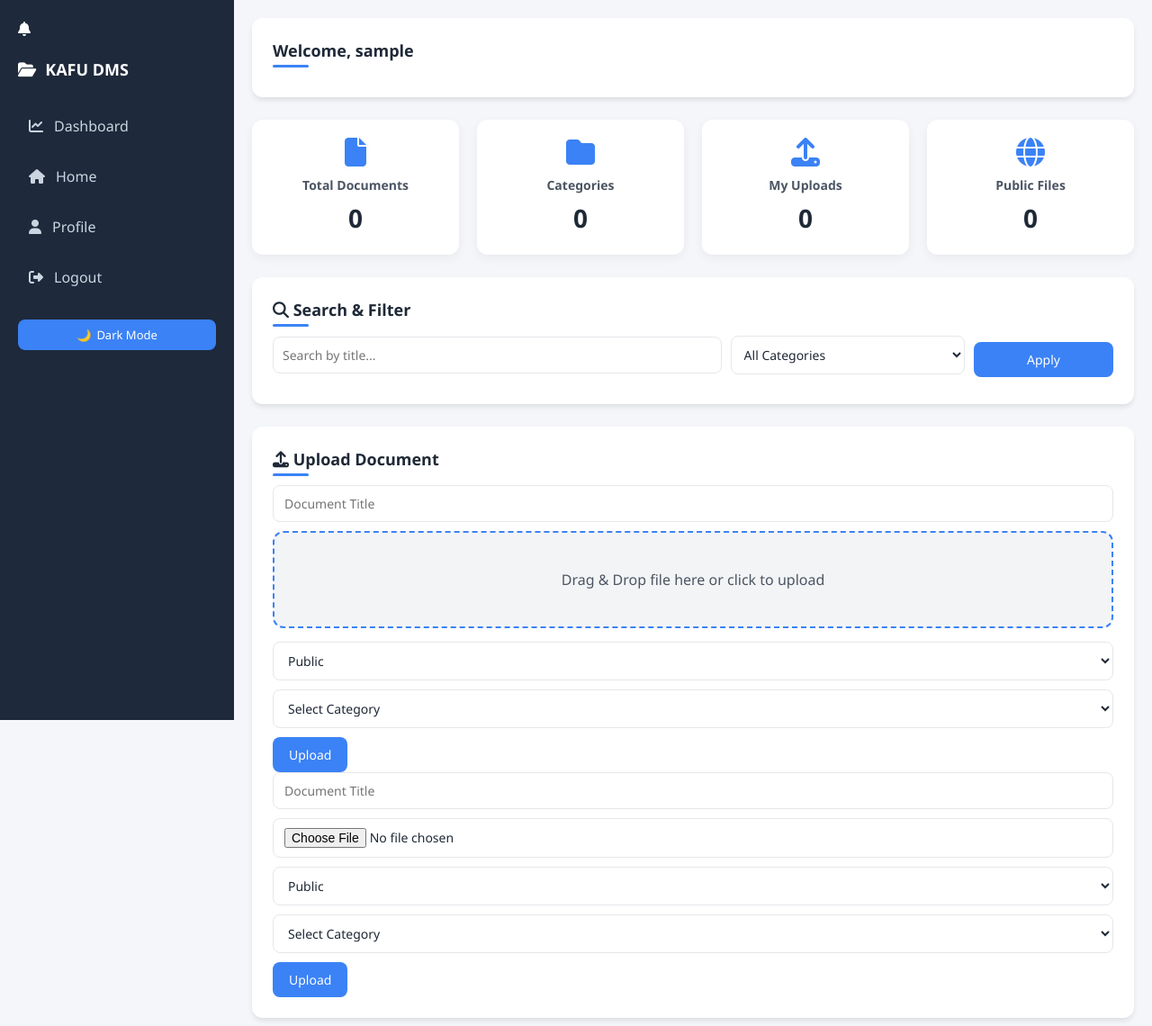
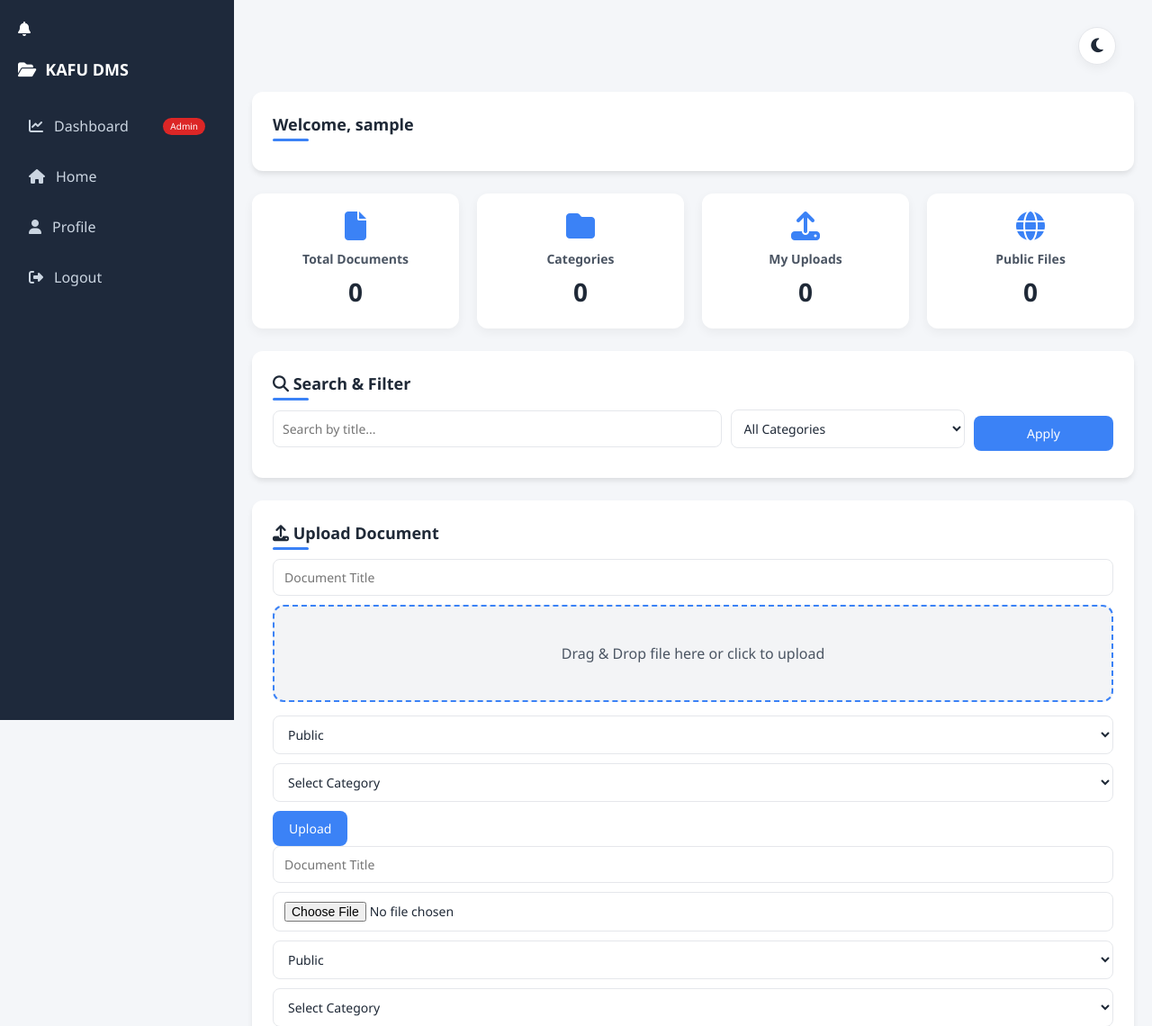
Before and after one commit to zablon105/kafu-dms-project, a Django app: page / in a window 1280 px wide. Shown: the top 1140 px of the page at 90% size. Run offline with Django 5.2, Linux system fonts and the light colour scheme; the visitor is signed in with stand-in values (Sample User, id 1); data comes from the database, SQL or seed files in the repository; data that the repository does not hold is empty.

Commit message:
Add role icons in sidebar and move dark mode to top-right corner

```diff
--- a/static/css/dashboard.css
+++ b/static/css/dashboard.css
@@ -541,3 +541,75 @@ td {
     from { opacity: 0; transform: translateX(50px); }
     to { opacity: 1; transform: translateX(0); }
 }
+
+/* ===== TOP BAR DARK MODE ICON STYLES ===== */
+.top-bar {
+    display: flex;
+    justify-content: flex-end;
+    align-items: center;
+    padding: 10px 20px;
+    margin-bottom: 20px;
+}
+
+.dark-mode-icon {
+    background: var(--card-bg);
+    border: 1px solid var(--border);
+    border-radius: 50%;
+    width: 42px;
+    height: 42px;
+    display: flex;
+    align-items: center;
+    justify-content: center;
+    cursor: pointer;
+    transition: all 0.3s ease;
+    color: var(--text-primary);
+    font-size: 18px;
+    box-shadow: var(--shadow);
+}
+
+.dark-mode-icon:hover {
+    transform: rotate(15deg);
+    background: var(--primary);
+    color: white;
+    border-color: var(--primary);
+}
+
+.dark-mode-icon:active {
+    transform: scale(0.95);
+}
+
+/* Role badge in sidebar */
+.role-badge-sidebar {
+    margin-left: auto;
+    font-size: 10px;
+    padding: 2px 8px;
+    border-radius: 20px;
+    background: rgba(255,255,255,0.15);
+    color: white;
+}
+
+.role-badge-sidebar.admin {
+    background: #dc2626;
+}
+
+.role-badge-sidebar.staff {
+    background: #16a34a;
+}
+
+.role-badge-sidebar.student {
+    background: #3b82f6;
+}
+
+/* Mobile adjustment for top bar */
+@media (max-width: 768px) {
+    .top-bar {
+        padding: 8px 15px;
+        margin-bottom: 15px;
+    }
+
+    .dark-mode-icon {
+        width: 38px;
+        height: 38px;
+        font-size: 16px;
+    }
+}
--- a/templates/base.html
+++ b/templates/base.html
@@ -8,12 +8,57 @@
 
 <title>KAFU DMS</title>
 
-<link rel="stylesheet" href="{% static 'css/dashboard.css' %}?v=8">
+<link rel="stylesheet" href="{% static 'css/dashboard.css' %}?v=9">
 <link rel="stylesheet" href="https://cdnjs.cloudflare.com/ajax/libs/font-awesome/6.5.0/css/all.min.css">
 <script src="https://cdn.jsdelivr.net/npm/chart.js"></script>
 
 <style>
-    /* Force hamburger button to show on mobile */
+    /* Top Bar with Dark Mode Icon - NEW */
+    .top-bar {
+        display: flex;
+        justify-content: flex-end;
+        align-items: center;
+        padding: 10px 20px;
+        margin-bottom: 20px;
+    }
+
+    .dark-mode-icon {
+        background: var(--card-bg, #ffffff);
+        border: 1px solid var(--border, #e5e7eb);
+        border-radius: 50%;
+        width: 42px;
+        height: 42px;
+        display: flex;
+        align-items: center;
+        justify-content: center;
+        cursor: pointer;
+        transition: all 0.3s ease;
+        color: var(--text-primary, #1f2937);
+        font-size: 18px;
+        box-shadow: var(--shadow, 0 2px 8px rgba(0,0,0,0.05));
+    }
+
+    .dark-mode-icon:hover {
+        transform: rotate(15deg);
+        background: var(--primary, #3b82f6);
+        color: white;
+    }
+
+    /* Role badge in sidebar - NEW */
+    .role-badge-sidebar {
+        margin-left: auto;
+        font-size: 10px;
+        padding: 2px 8px;
+        border-radius: 20px;
+        background: rgba(255,255,255,0.15);
+        color: white;
+    }
+
+    .role-badge-sidebar.admin { background: #dc2626; }
+    .role-badge-sidebar.staff { background: #16a34a; }
+    .role-badge-sidebar.student { background: #3b82f6; }
+
+    /* Force hamburger button to show on mobile - YOUR EXISTING CODE */
     @media (max-width: 768px) {
         .hamburger-btn {
             display: flex !important;
@@ -52,6 +97,12 @@
             margin-left: 0 !important;
             width: 100% !important;
             padding: 15px !important;
+        }
+
+        .top-bar {
+            margin-top: 0;
+            margin-bottom: 15px;
+            padding: 8px 15px;
         }
     }
 
@@ -114,16 +165,19 @@
     <a href="{% url 'admin_dashboard' %}">
         <i class="fa-solid fa-chart-line"></i>
         <span>Dashboard</span>
+        <span class="role-badge-sidebar admin">Admin</span>
     </a>
     {% elif is_staff %}
     <a href="{% url 'staff_dashboard' %}">
         <i class="fa-solid fa-chart-line"></i>
         <span>Dashboard</span>
+        <span class="role-badge-sidebar staff">Staff</span>
     </a>
     {% elif is_student %}
     <a href="{% url 'student_dashboard' %}">
         <i class="fa-solid fa-chart-line"></i>
         <span>Dashboard</span>
+        <span class="role-badge-sidebar student">Student</span>
     </a>
     {% endif %}
 
@@ -142,14 +196,20 @@
         <span>Logout</span>
     </a>
 
-    <button onclick="toggleDarkMode()" class="btn" style="width:100%; margin-top:15px;">
-        🌙 <span>Dark Mode</span>
-    </button>
+    <!-- DARK MODE BUTTON REMOVED FROM HERE - MOVED TO TOP BAR -->
 
 </div>
 
 <!-- MAIN CONTENT -->
 <div class="main" id="mainContent">
+
+    <!-- NEW TOP BAR WITH DARK MODE ICON -->
+    <div class="top-bar">
+        <div class="dark-mode-icon" onclick="toggleDarkMode()" id="darkModeToggle">
+            <i class="fa-solid fa-moon"></i>
+        </div>
+    </div>
+
     {% block content %}{% endblock %}
 </div>
 
@@ -167,7 +227,39 @@
 <script src="{% static 'js/main.js' %}"></script>
 
 <script>
-    // Simple mobile sidebar toggle
+    // Update dark mode icon based on current mode
+    function updateDarkModeIcon() {
+        var toggleBtn = document.getElementById('darkModeToggle');
+        if (toggleBtn) {
+            var isDark = document.body.classList.contains('dark-mode');
+            var icon = toggleBtn.querySelector('i');
+            if (icon) {
+                if (isDark) {
+                    icon.className = 'fa-solid fa-sun';
+                } else {
+                    icon.className = 'fa-solid fa-moon';
+                }
+            }
+        }
+    }
+
+    // Enhanced toggleDarkMode that also updates icon
+    var originalToggleDarkMode = window.toggleDarkMode;
+    window.toggleDarkMode = function() {
+        if (originalToggleDarkMode) {
+            originalToggleDarkMode();
+        } else {
+            document.body.classList.toggle('dark-mode');
+            if (document.body.classList.contains('dark-mode')) {
+                localStorage.setItem('darkMode', 'enabled');
+            } else {
+                localStorage.setItem('darkMode', 'disabled');
+            }
+        }
+        updateDarkModeIcon();
+    };
+
+    // Simple mobile sidebar toggle - YOUR EXISTING CODE
     function toggleMobileSidebar() {
         var sidebar = document.getElementById('sidebar');
         if (sidebar) {
@@ -175,7 +267,7 @@
         }
     }
 
-    // Close sidebar when clicking outside
+    // Close sidebar when clicking outside - YOUR EXISTING CODE
     document.addEventListener('click', function(e) {
         var sidebar = document.getElementById('sidebar');
         var hamburger = document.getElementById('hamburgerBtn');
@@ -187,7 +279,7 @@
         }
     });
 
-    // Fix loader - remove 100% text
+    // Fix loader - remove 100% text - YOUR EXISTING CODE
     window.addEventListener('load', function() {
         var loaderScreen = document.getElementById('loader-screen');
         if (loaderScreen) {
@@ -195,6 +287,12 @@
                 loaderScreen.style.display = 'none';
             }, 500);
         }
+        updateDarkModeIcon();
+    });
+
+    // Initialize dark mode icon on page load
+    document.addEventListener('DOMContentLoaded', function() {
+        updateDarkModeIcon();
     });
 </script>
 
```
